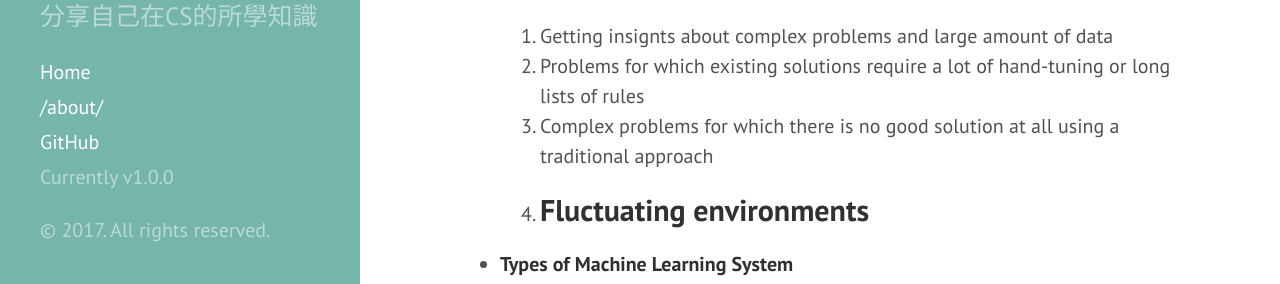
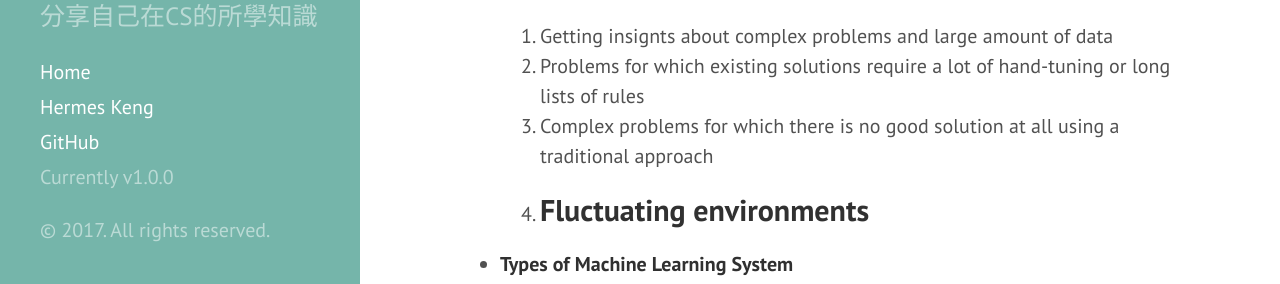
Before and after one commit to HermesKeng/HermesKeng.github.io, a Jekyll site: the page built from _posts/2017-09-11-Machine-Learning.md, in a window 1280 px wide. Shown: the part 615-899 px from the top of the page. Built offline with Jekyll 4.4.1, drawn with Linux system fonts in a browser that asks for light colours; our own code applies the rules of GitHub Pages for plain Markdown files; Markdown is read by kramdown in place of the engine named in the settings.

Commit message:
revise sidebar1.1

```diff
--- a/_includes/sidebar.html
+++ b/_includes/sidebar.html
@@ -21,7 +21,7 @@
       {% for node in pages_list %}
         {% if node.title != null %}
           {% if node.layout == "page" %}
-            <a class="sidebar-nav-item{% if page.url == node.url %} active{% endif %}" href="{{ node.url }}">{{ node.url }}</a>
+            <a class="sidebar-nav-item{% if page.url == node.url %} active{% endif %}" href="{{ node.url }}">{{ node.title }}</a>
           {% endif %}
         {% endif %}
       {% endfor %}
--- a/_layouts/page.html
+++ b/_layouts/page.html
@@ -3,5 +3,6 @@
 ---
 
 <div class="page">
+  <h1 class="page-title">{{ page.title }}</h1>
   {{ content }}
 </div>
```
